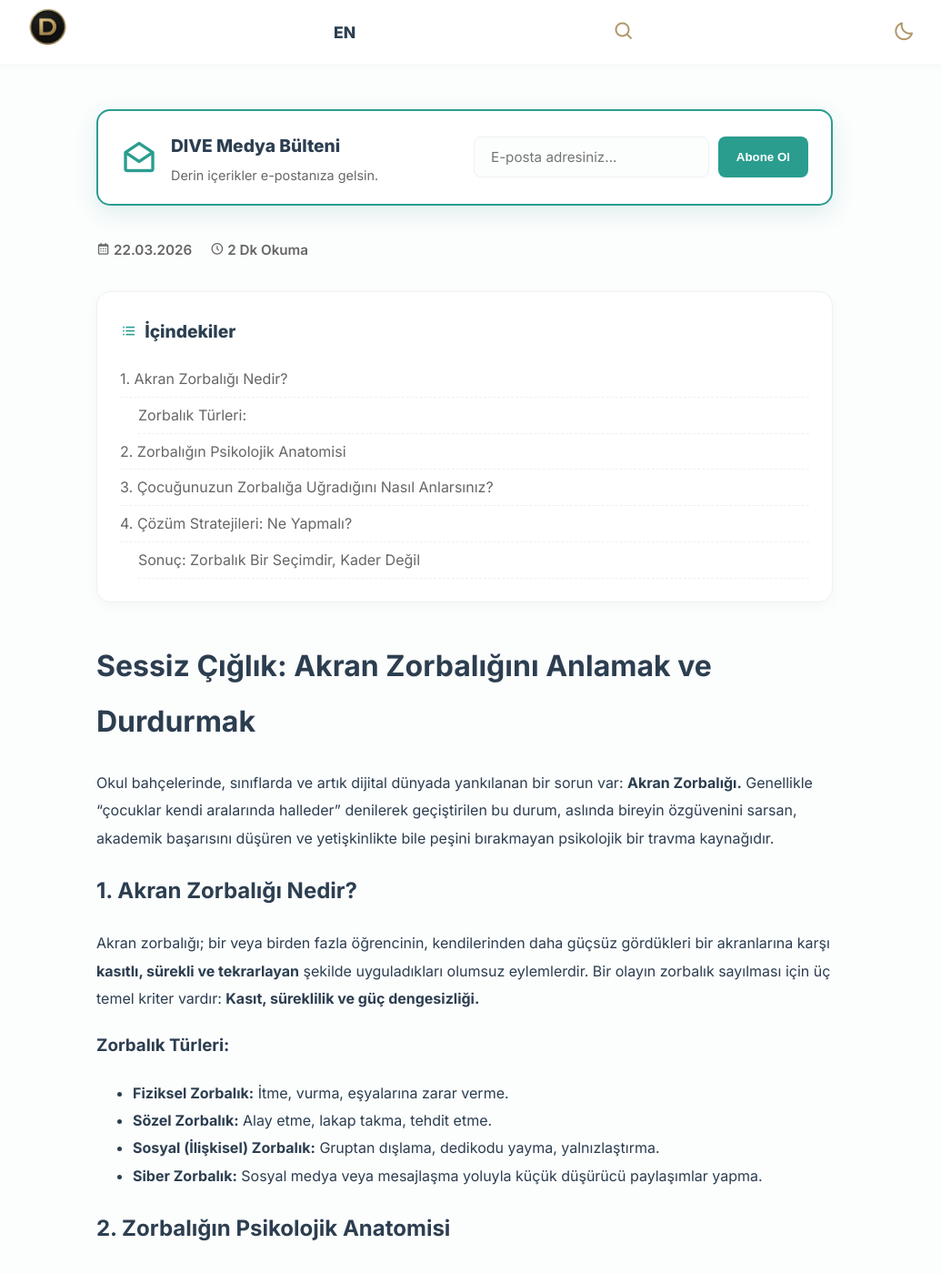
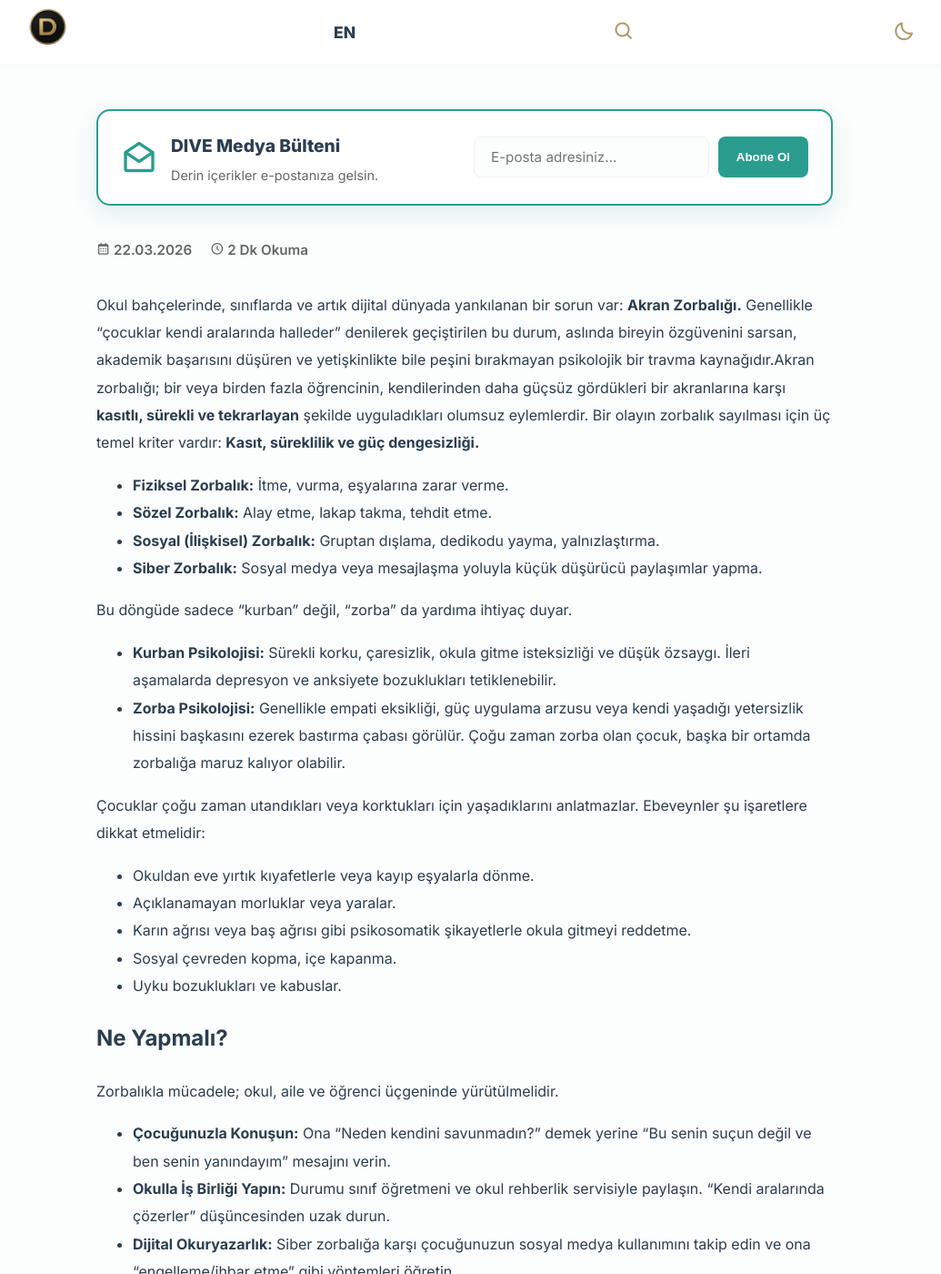
Before and after one commit to EKTHOLDING/dive, a Jekyll site: the page built from _posts/2026-03-22-akran-zorbaliği.md, in a window 1280 px wide and 1400 px high. Shown: the whole window at 91% size, without its empty margins (129-1164 px from the left). Built offline with Jekyll 4.4.1, drawn with Linux system fonts in a browser that asks for light colours; some of the changed text lies outside the part shown.

Commit message:
Update 🇹🇷 Türkçe Yazı Ekle “2026-03-22-akran-zorbaliği”

```diff
--- a/_posts/2026-03-22-akran-zorbaliği.md
+++ b/_posts/2026-03-22-akran-zorbaliği.md
@@ -5,29 +5,17 @@ kategori: İlişki ve Aile Psikolojisi
 image: https://res.cloudinary.com/dk9zsrfpj/image/upload/v1774810015/ZORBALIK_autbv7.png
 ---
 
-# Sessiz Çığlık: Akran Zorbalığını Anlamak ve Durdurmak
-
-Okul bahçelerinde, sınıflarda ve artık dijital dünyada yankılanan bir sorun var: **Akran Zorbalığı.** Genellikle "çocuklar kendi aralarında halleder" denilerek geçiştirilen bu durum, aslında bireyin özgüvenini sarsan, akademik başarısını düşüren ve yetişkinlikte bile peşini bırakmayan psikolojik bir travma kaynağıdır.
-
-## 1. Akran Zorbalığı Nedir?
-
-Akran zorbalığı; bir veya birden fazla öğrencinin, kendilerinden daha güçsüz gördükleri bir akranlarına karşı **kasıtlı, sürekli ve tekrarlayan** şekilde uyguladıkları olumsuz eylemlerdir. Bir olayın zorbalık sayılması için üç temel kriter vardır: **Kasıt, süreklilik ve güç dengesizliği.**
-
-### Zorbalık Türleri:
+Okul bahçelerinde, sınıflarda ve artık dijital dünyada yankılanan bir sorun var: **Akran Zorbalığı.** Genellikle "çocuklar kendi aralarında halleder" denilerek geçiştirilen bu durum, aslında bireyin özgüvenini sarsan, akademik başarısını düşüren ve yetişkinlikte bile peşini bırakmayan psikolojik bir travma kaynağıdır.Akran zorbalığı; bir veya birden fazla öğrencinin, kendilerinden daha güçsüz gördükleri bir akranlarına karşı **kasıtlı, sürekli ve tekrarlayan** şekilde uyguladıkları olumsuz eylemlerdir. Bir olayın zorbalık sayılması için üç temel kriter vardır: **Kasıt, süreklilik ve güç dengesizliği.**
 
 - **Fiziksel Zorbalık:** İtme, vurma, eşyalarına zarar verme.
 - **Sözel Zorbalık:** Alay etme, lakap takma, tehdit etme.
 - **Sosyal (İlişkisel) Zorbalık:** Gruptan dışlama, dedikodu yayma, yalnızlaştırma.
 - **Siber Zorbalık:** Sosyal medya veya mesajlaşma yoluyla küçük düşürücü paylaşımlar yapma.
 
-## 2. Zorbalığın Psikolojik Anatomisi
-
 Bu döngüde sadece "kurban" değil, "zorba" da yardıma ihtiyaç duyar.
 
 - **Kurban Psikolojisi:** Sürekli korku, çaresizlik, okula gitme isteksizliği ve düşük özsaygı. İleri aşamalarda depresyon ve anksiyete bozuklukları tetiklenebilir.
 - **Zorba Psikolojisi:** Genellikle empati eksikliği, güç uygulama arzusu veya kendi yaşadığı yetersizlik hissini başkasını ezerek bastırma çabası görülür. Çoğu zaman zorba olan çocuk, başka bir ortamda zorbalığa maruz kalıyor olabilir.
-
-## 3. Çocuğunuzun Zorbalığa Uğradığını Nasıl Anlarsınız?
 
 Çocuklar çoğu zaman utandıkları veya korktukları için yaşadıklarını anlatmazlar. Ebeveynler şu işaretlere dikkat etmelidir:
 
@@ -37,7 +25,7 @@ Bu döngüde sadece "kurban" değil, "zorba" da yardıma ihtiyaç duyar.
 - Sosyal çevreden kopma, içe kapanma.
 - Uyku bozuklukları ve kabuslar.
 
-## 4. Çözüm Stratejileri: Ne Yapmalı?
+## Ne Yapmalı?
 
 Zorbalıkla mücadele; okul, aile ve öğrenci üçgeninde yürütülmelidir.
 
@@ -46,10 +34,6 @@ Zorbalıkla mücadele; okul, aile ve öğrenci üçgeninde yürütülmelidir.
 - **Dijital Okuryazarlık:** Siber zorbalığa karşı çocuğunuzun sosyal medya kullanımını takip edin ve ona "engelleme/ihbar etme" gibi yöntemleri öğretin.
 - **Empati Eğitimi:** Hem ailede hem okulda çocuklara farklılıklara saygı duyma ve empati kurma becerisi aşılanmalıdır.
 
-***
-
-### **Sonuç: Zorbalık Bir Seçimdir, Kader Değil**
-
 Akran zorbalığı, bir çocuğun büyüme sancısı değildir; müdahale edilmesi gereken bir ihlaldir. Sessiz kalmamak, farkında olmak ve çocuklara "hayır" diyebilecekleri güvenli bir ortam sunmak hepimizin görevidir.
 
 **Yazan:** Dilara Türkoğlu
```
